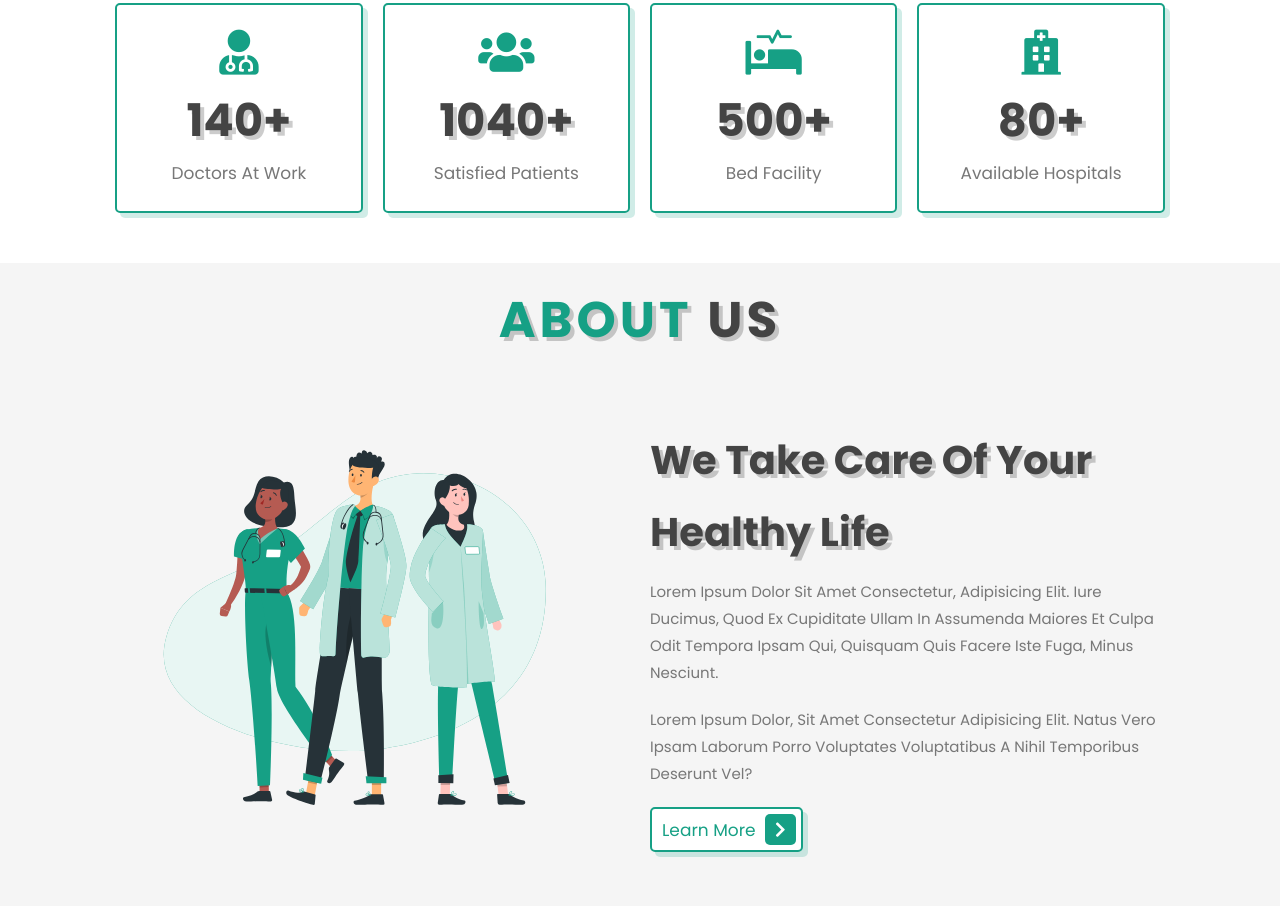
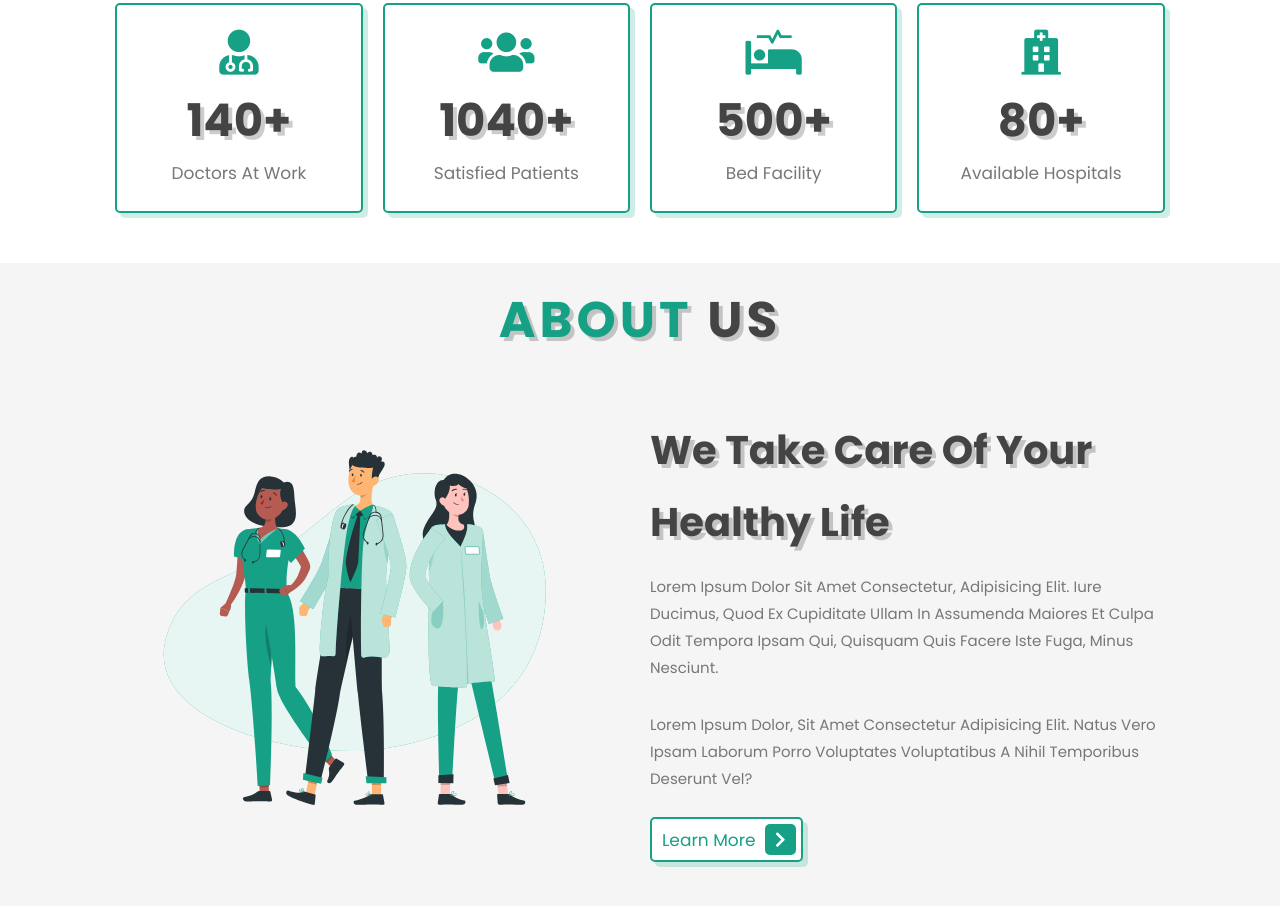
Before and after one commit to laxuac/cool-templete, a plain HTML site: page index.html in a window 1280 px wide. Shown: the part 689-1595 px from the top of the page. Drawn offline with Linux system fonts and the light colour scheme.

Commit message:
small css changed

```diff
--- a/index.html
+++ b/index.html
@@ -76,7 +76,7 @@
         <div class="row">
 
             <div class="image">
-                <img src="images/about-img.svg" alt="">
+                <img src="images/about-img.svg" >
             </div>
 
             <div class="content">
@@ -85,7 +85,7 @@
                     assumenda maiores et culpa odit tempora ipsam qui, quisquam quis facere iste fuga, minus nesciunt.</p>
                 <p>Lorem ipsum dolor, sit amet consectetur adipisicing elit. Natus vero ipsam laborum porro voluptates
                     voluptatibus a nihil temporibus deserunt vel?</p>
-                <a href="#" class="btn"> learn more <span class="fas fa-chevron-right"></span> </a>
+                <a href="/" class="btn"> learn more <span class="fas fa-chevron-right"></span> </a>
             </div>
 
         </div>
--- a/style.css
+++ b/style.css
@@ -226,7 +226,7 @@ section:nth-child(even) {
 
 .about .row .content p {
     color: var(--light-color);
-    padding: 1rem 0;
+    padding: 1.5rem 0;
     font-size: 1.5rem;
     line-height: 1.8;
 }
```
